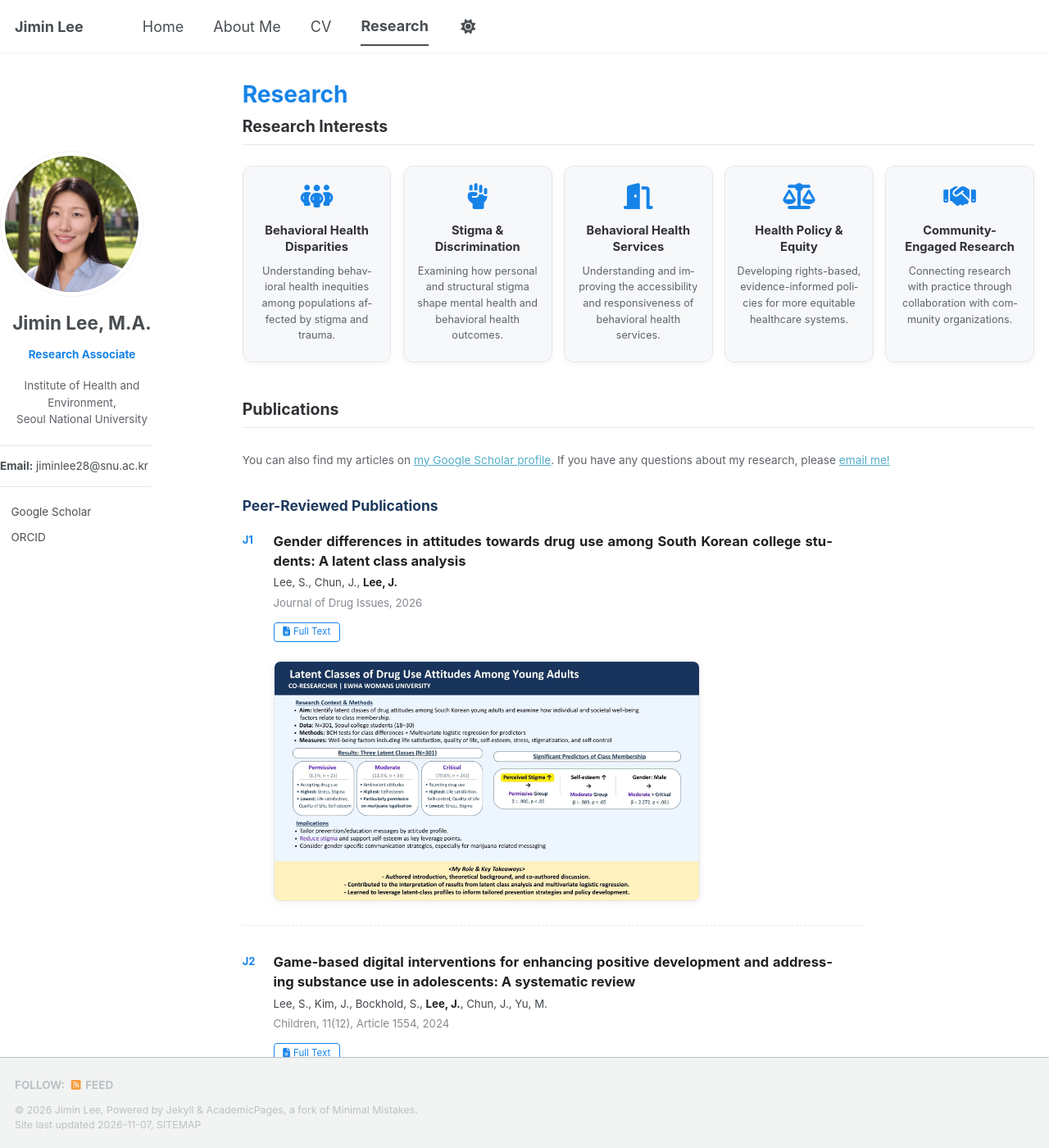
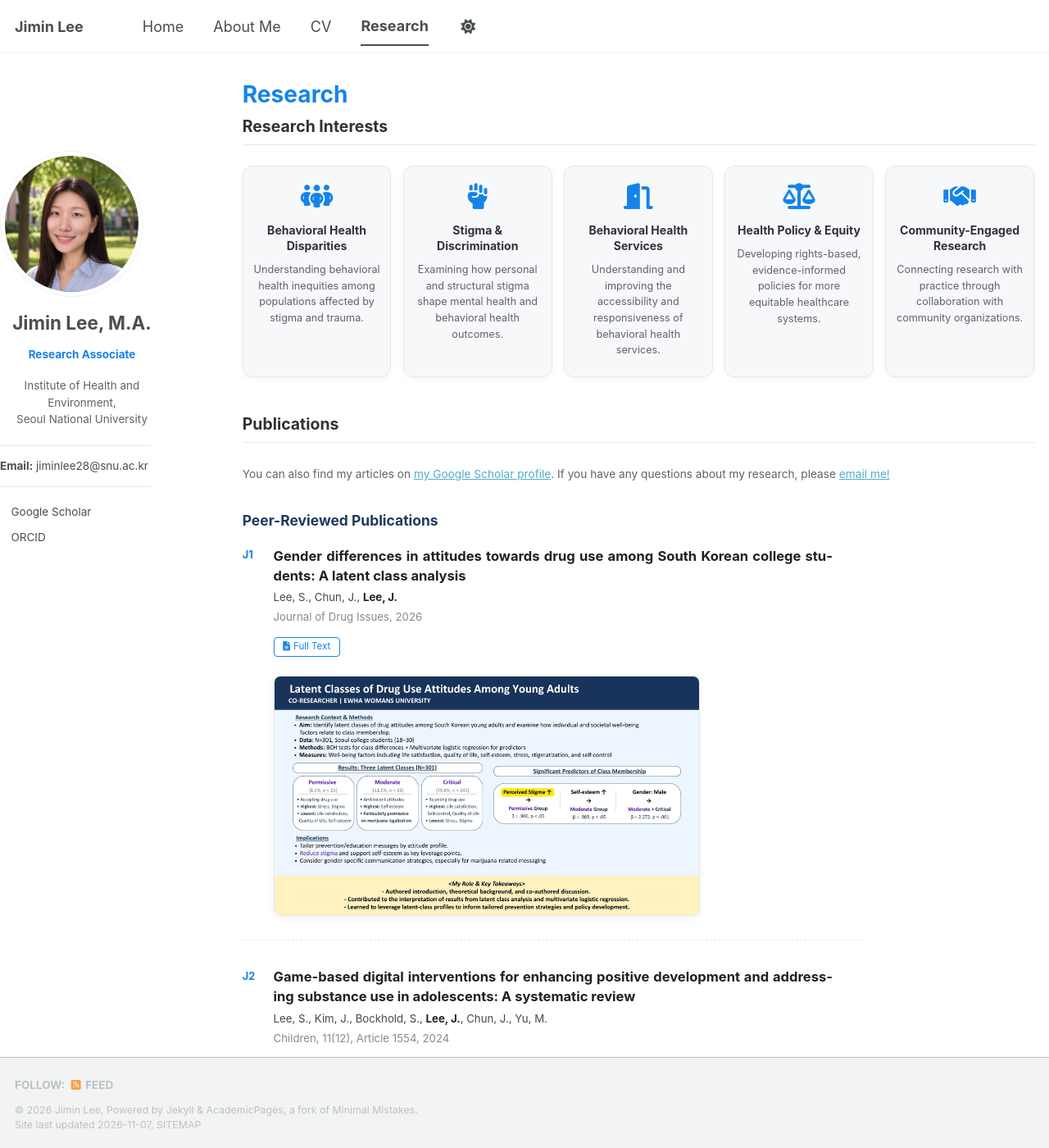
Before and after one commit to jiminlee-research/jiminlee-research.github.io, a Jekyll site: the page built from _pages/publications.html, in a window 1280 px wide and 1400 px high. Shown: the whole window at 82% size. Built offline with Jekyll 4.4.1, drawn with Linux system fonts in a browser that asks for light colours; a style sheet for code colours, icons or effects is not loaded.

Commit message:
Stop hyphenating words in interest cards
Co-Authored-By: Claude Opus 5.5 <noreply@anthropic.com>
Claude-Session: https://claude.ai/code/session_01PcjxNfDHwsJtJ6agebrJHV

```diff
--- a/_pages/publications.html
+++ b/_pages/publications.html
@@ -42,10 +42,10 @@ author_profile: true
 .ri-grid { display:grid; grid-template-columns:repeat(5,minmax(0,1fr)); gap:.8rem; margin-bottom:2.6rem; }
 @media (max-width:1000px){ .ri-grid{grid-template-columns:repeat(3,minmax(0,1fr));} }
 @media (max-width:600px){ .ri-grid{grid-template-columns:repeat(2,minmax(0,1fr));} }
-.ri-card { background:#f7f8fa; border:1px solid #e5e7eb; border-radius:12px; padding:1.2rem .8rem; text-align:center; box-shadow:0 2px 8px rgba(0,0,0,.04); }
+.ri-card { background:#f7f8fa; border:1px solid #e5e7eb; border-radius:12px; padding:1.2rem .6rem; text-align:center; box-shadow:0 2px 8px rgba(0,0,0,.04); }
 .ri-card i { font-size:1.76rem; color:#1683e8; margin-bottom:.9rem; }
-.ri-card h3 { font-size:.816rem; color:#303236; margin:0 0 .5rem; line-height:1.35; }
-.ri-card p { text-align:center; font-size:.704rem; color:#5f6368; margin:0; line-height:1.55; }
+.ri-card h3 { font-size:.78rem; hyphens:none; overflow-wrap:normal; color:#303236; margin:0 0 .5rem; line-height:1.35; }
+.ri-card p { text-align:center; hyphens:none !important; -webkit-hyphens:none !important; font-size:.704rem; color:#5f6368; margin:0; line-height:1.55; }
 .pub-group { display:flex; align-items:center; gap:.5rem; font-weight:700; }
 .pub-body { max-width:720px; }
 .pub-body { padding-left:2.1rem; }
```
